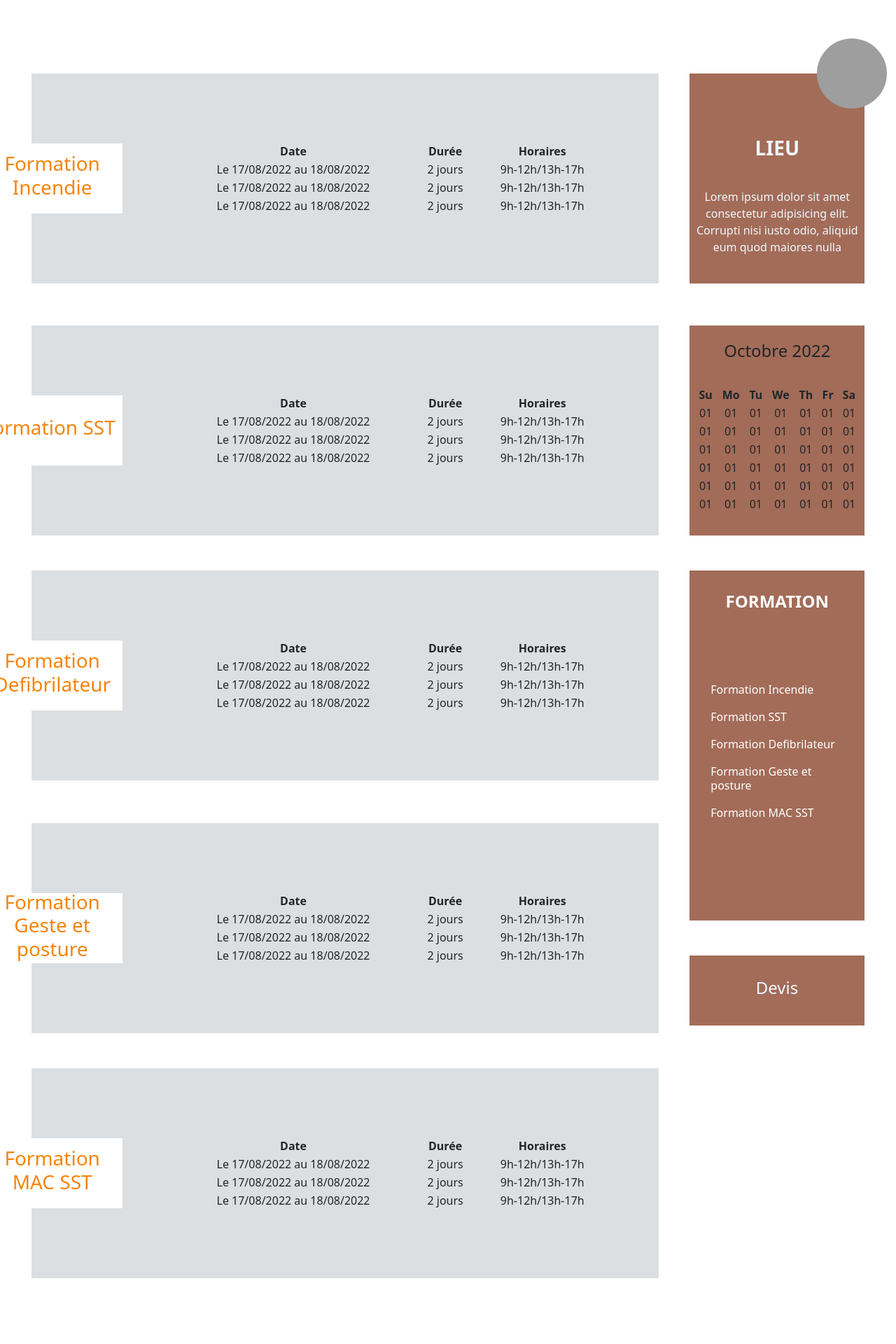
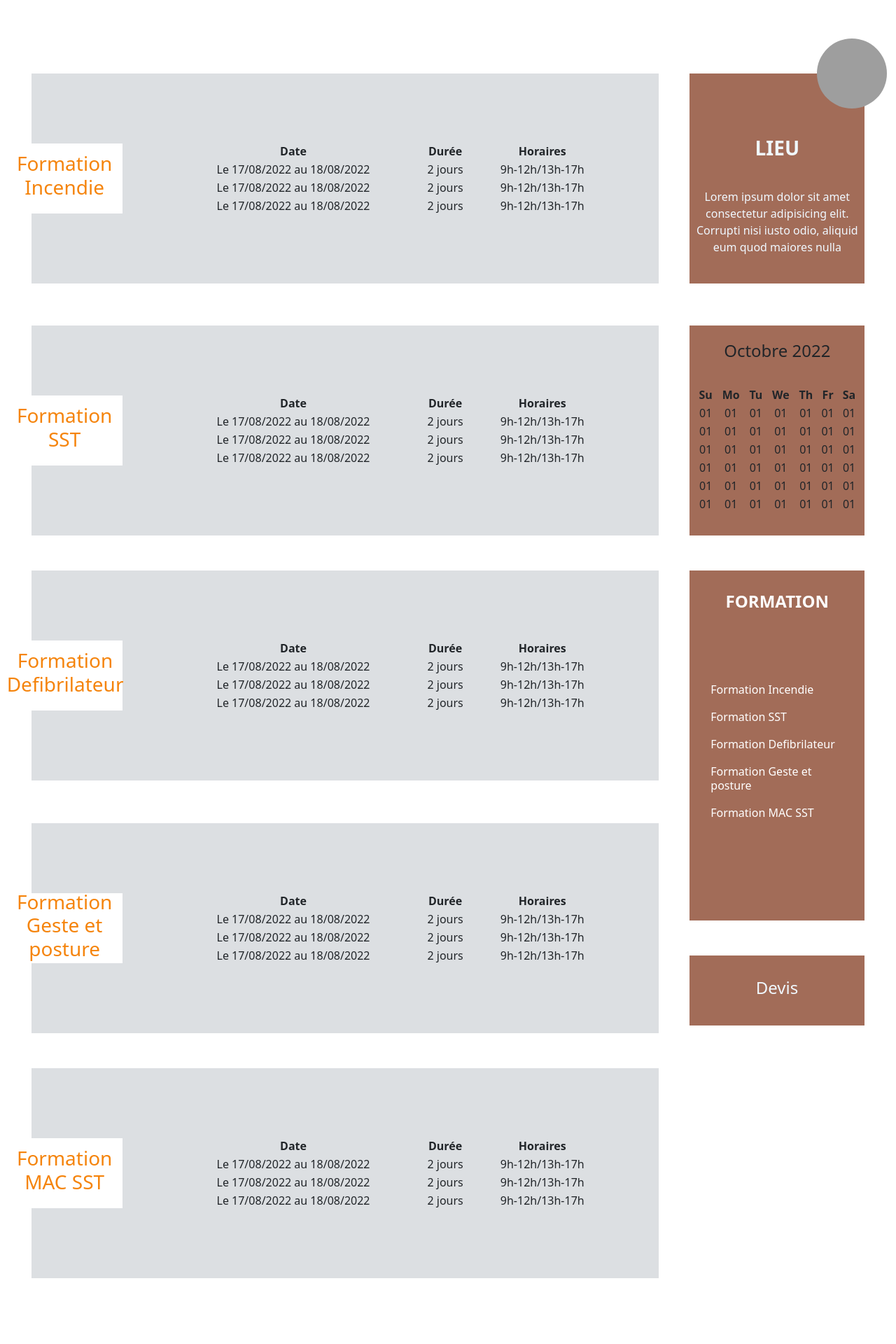
Before and after one commit to TheMaxium69/NRPrevention-SiteWeb, a PHP site: page /calendrier.php in a window 1280 px wide. Shown: the part 786-2706 px from the top of the page at 70% size. Run offline with PHP 8.4, Linux system fonts and the light colour scheme; grey boxes are pictures that could not be loaded.

Commit message:
Update calendrier.css

```diff
--- a/css/calendrier.css
+++ b/css/calendrier.css
@@ -103,6 +103,7 @@
 .titre-formation h3{
     text-align: center;
     color: rgb(245, 132, 12);
+    margin-left: 35px;
 }
 
 .contenu-formation{
```
